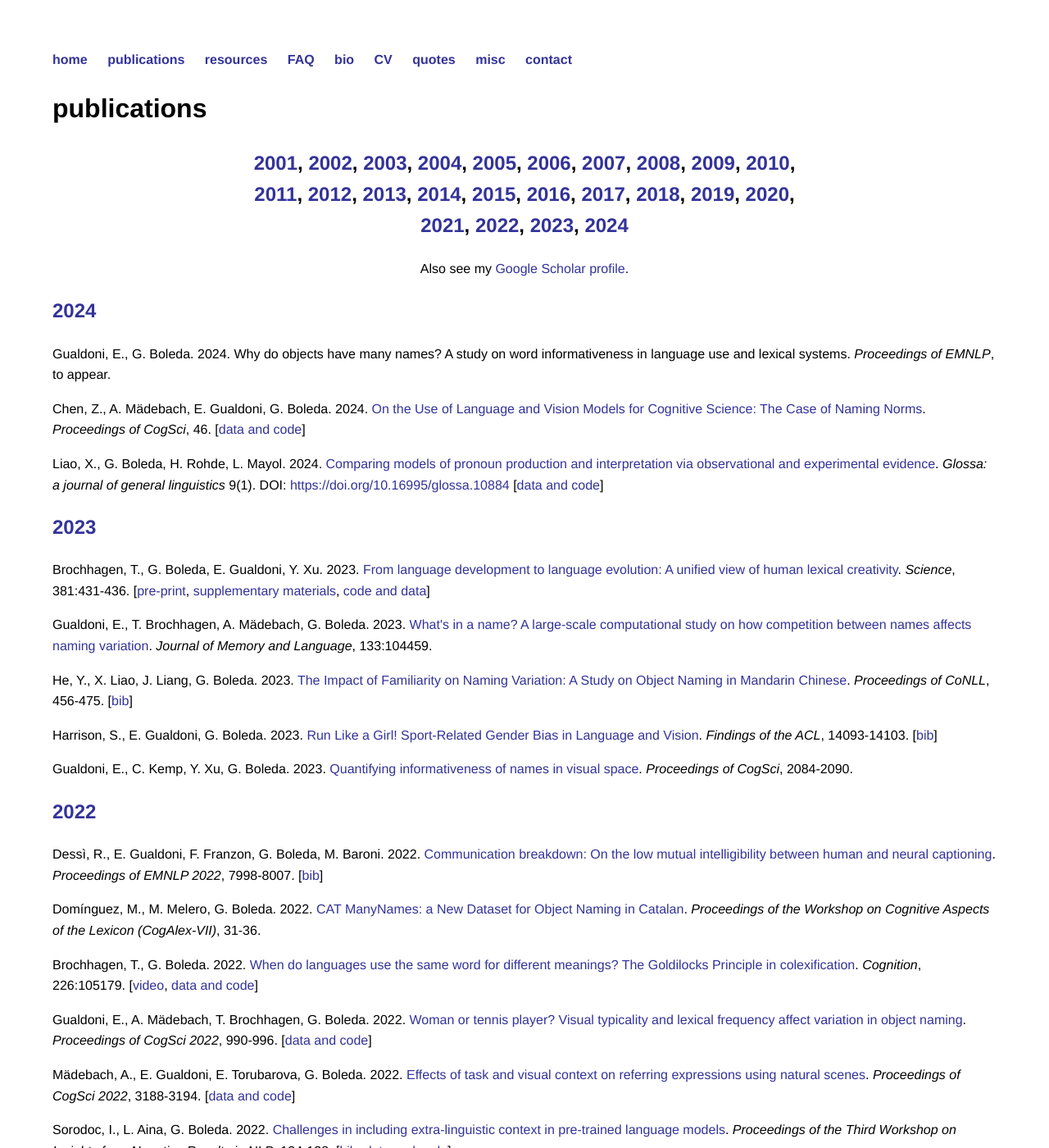
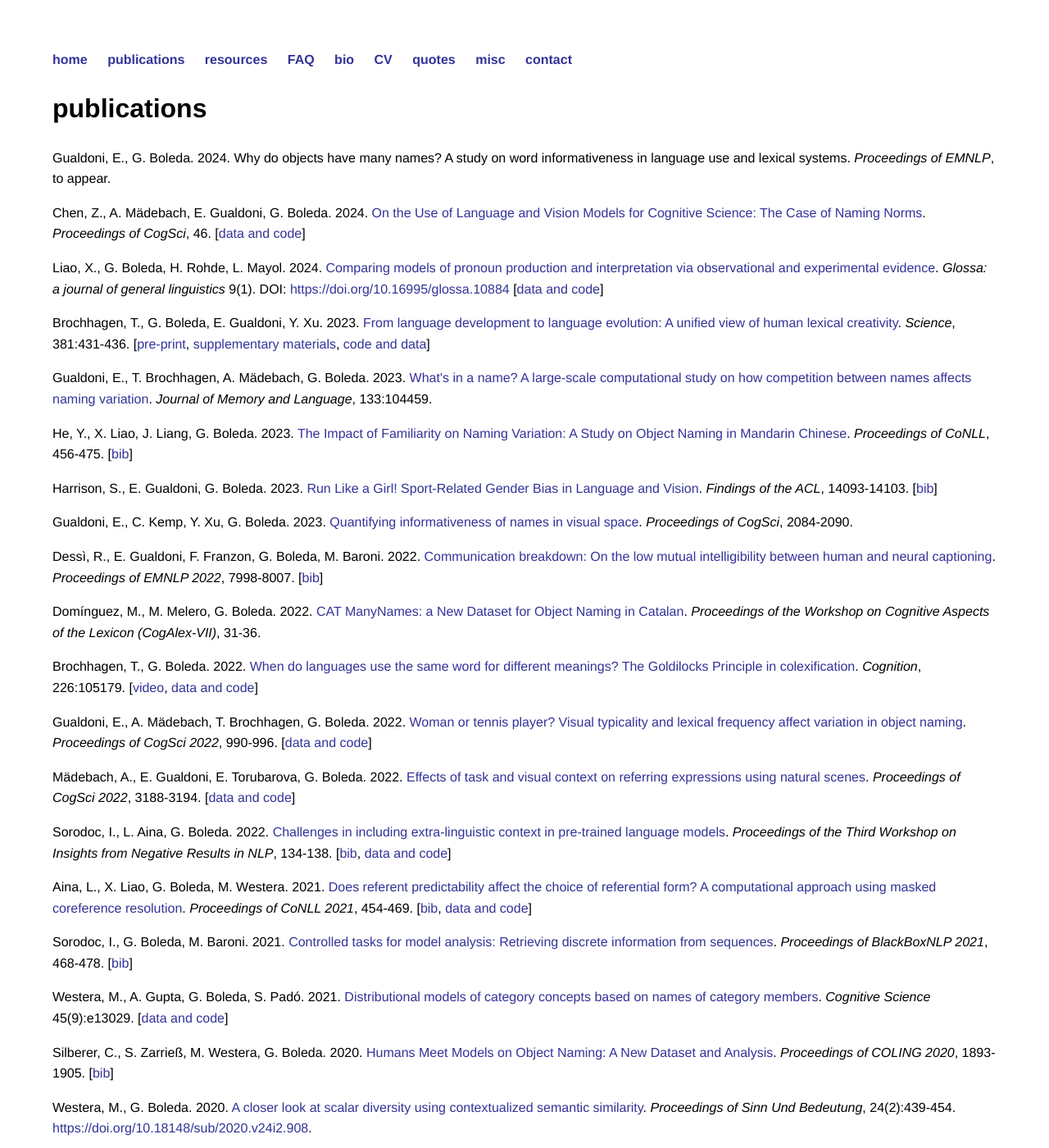
Before and after one commit to gboleda/gboleda.github.io, a Jekyll site: the page built from pubs/index.html, in a window 1280 px wide and 1400 px high. Shown: the whole window at 82% size. Built offline with Jekyll 4.4.1, drawn with Linux system fonts in a browser that asks for light colours; some of the changed text lies outside the part shown.

Commit message:
remove partition by year

```diff
--- a/pubs/index.html
+++ b/pubs/index.html
@@ -4,27 +4,6 @@ title: publications
 ---
 
 <h1>publications</h1>
-<h2 align="center">
-<a href="#2001">2001</a>,
-<a href="#2002">2002</a>,
-<a href="#2003">2003</a>,
-<a href="#2004">2004</a>,
-<a href="#2005">2005</a>,
-<a href="#2006">2006</a>,
-<a href="#2007">2007</a>,
-<a href="#2008">2008</a>,
-<a href="#2009">2009</a>,
-<a href="#2010">2010</a>,
-<br>
-<a href="#2011">2011</a>, <a href="#2012">2012</a>, <a href="#2013">2013</a>,
-<a href="#2014">2014</a>, <a href="#2015">2015</a>, <a href="#2016">2016</a>,
-<a href="#2017">2017</a>, <a href="#2018">2018</a>, <a href="#2019">2019</a>,
-<a href="#2020">2020</a>,
-<br>
-<a href="#2021">2021</a>, <a href="#2022">2022</a>, <a href="#2023">2023</a>, <a href="#2023">2024</a>
-</h2>
-
-<p style="text-align:center">Also see my <a href="https://scholar.google.com/citations?user=NFJ9kUEAAAAJ">Google Scholar profile</a>.</p>
 
 <!--
 <p>G. Boleda. 2024.
@@ -36,8 +15,6 @@ title: publications
 
 <h2>in preparation / forthcoming</h2>
 -->
-
-<h2><a name="2024">2024</a></h2>
 
 <p>Gualdoni, E., G. Boleda. 2024.
   Why do objects have many names? A study on word informativeness in language use and lexical systems.
@@ -56,10 +33,6 @@ title: publications
   DOI: <a href="https://doi.org/10.16995/glossa.10884">https://doi.org/10.16995/glossa.10884</a>
   [<a href="https://doi.org/10.17605/OSF.IO/N54SW">data and code</a>]
 </p>
-
-
-
-<h2><a name="2023">2023</a></h2>
 
 <p>Brochhagen, T., G. Boleda, E. Gualdoni, Y. Xu. 2023.
   <a href="https://www.science.org/doi/10.1126/science.ade7981">From language development to language evolution: A unified view of human lexical creativity</a>.
@@ -88,8 +61,6 @@ title: publications
   <a href="https://escholarship.org/content/qt9s31d3mq/qt9s31d3mq.pdf?t=rxyb34">Quantifying informativeness of names in visual space</a>.
   <i>Proceedings of CogSci</i>, 2084-2090.
 </p>
-
-<h2><a name="2022">2022</a></h2>
 
 <p>Dessì, R., E. Gualdoni, F. Franzon, G. Boleda, M. Baroni. 2022.
   <a href="https://aclanthology.org/2022.emnlp-main.546.pdf">Communication breakdown: On the low mutual intelligibility between human and neural captioning</a>.
@@ -126,8 +97,6 @@ title: publications
   [<a href="https://www.aclweb.org/anthology/2022.insights-1.18.bib">bib</a>, <a href="https://github.com/sorodoc/DiscreteSeq">data and code</a>]
 </p>
 
-<h2><a name="2021">2021</a></h2>
-
 <p>Aina, L., X. Liao, G. Boleda, M. Westera. 2021.
   <a href="https://aclanthology.org/2021.conll-1.36.pdf">Does referent predictability affect the choice of referential form? A computational approach using masked coreference resolution</a>.
   <i>Proceedings of CoNLL 2021</i>, 454-469.
@@ -144,8 +113,6 @@ title: publications
     <a href="http://dx.doi.org/10.1111/cogs.13029">Distributional models of category concepts based on names of category members</a>.
     <i>Cognitive Science</i> 45(9):e13029. [<a href="https://osf.io/txchw/">data and code</a>]
 </p>
-
-<h2><a name="2020">2020</a></h2>
 
 <p>Silberer, C., S. Zarrieß, M. Westera, G. Boleda. 2020.
   <a href="https://www.aclweb.org/anthology/2020.coling-main.172.pdf">Humans Meet Models on Object Naming: A New Dataset and Analysis</a>.
@@ -189,8 +156,6 @@ title: publications
   [<a href="https://arxiv.org/pdf/1905.01896.pdf">pre-print</a>]
 </p>
 
-<h2><a name="2019">2019</a></h2>
-
 <p>Hererra-Palacio, A. M., C. Ventura, C. Silberer, I. Sorodoc, G. Boleda, X. Giro-i-Nieto. 2019.
   <a href="https://vigilworkshop.github.io/static/papers-2019/30.pdf"> Recurrent Instance Segmentation using Sequences of Referring Expressions</a>.
   <i>Proceedings of NeurIPS 2019 Workshops, Visually Grounded Interaction and Language (ViGIL)</i>.
@@ -218,8 +183,6 @@ title: publications
 [<a href="https://www.aclweb.org/anthology/papers/W/W19/W19-0410.bib" >bib</a>]
 </p>
 
-<h2><a name="2018">2018</a></h2>
-
 <p>Gulordava, K., L. Aina, G. Boleda. 2018.
   <a href="https://www.aclweb.org/anthology/D18-1323.pdf">How to represent a word and predict it, too: improving tied architectures for language modelling</a>. In<em> Proceedings of the 2018 Conference on Empirical Methods in Natural Language Processing  (EMNLP 2018)</em>, 2936-2941, Brussels, Belgium. Association for Computational Linguistics.
   [<a href="https://www.aclweb.org/anthology/D18-1323.bib">bib</a>]
@@ -236,8 +199,6 @@ title: publications
 <p>M. Baroni, G. Boleda, S. Padó. 2018.
 <a href="https://link.springer.com/chapter/10.1007/978-3-319-77113-7_17">Show me the cup: Reference with continuous representations.</a>
 In Gelbukh, Alexander (ed.), <i>Computational Linguistics and Intelligent Text Processing</i>, 209-224, Springer.</p>
-
-<h2><a name="2017">2017</a></h2>
 
 <p>Boleda, G., S. Padó, N. The Pham, M. Baroni. 2017.
 <a href="https://aclweb.org/anthology/W/W17/W17-6904.pdf">Living a discrete life in a continuous world: Reference with distributed  representations</a>.
@@ -259,8 +220,6 @@ In Gelbukh, Alexander (ed.), <i>Computational Linguistics and Intelligent Text P
   <a href="https://link.springer.com/content/pdf/10.1007%2F978-3-319-45977-6_10.pdf">Conceptual Versus Referential Affordance in Concept Composition</a>.
   In Yoad Winter &amp; James Hampton (eds.) <i>Compositionality and Concepts in Linguistics and Psychology</i> 245-267. Springer. [<a href="http://10.1007/978-3-319-45977-6">DOI</a>]
 </p>
-
-<h2><a name="2016">2016</a></h2>
 
 <p>Boleda, G. and A. Herbelot. 2016 (eds.) 2016.
 <a href="http://www.mitpressjournals.org/toc/coli/42/4">Special Issue on Formal Distributional Semantics</a>
@@ -290,8 +249,6 @@ Association for Computational Linguistics. [<a href="https://www.aclweb.org/anth
 Association for Computational Linguistics.
 </p>
 
-<h2><a name="2015">2015</a></h2>
-
 <p>Gupta, A., G. Boleda, M. Baroni, S. Padó. 2015. <a href="http://anthology.aclweb.org/D/D15/D15-1002.pdf">Distributional vectors encode referential attributes</a>.
 <i>Proceedings of EMNLP 2015 </i>(Conference on Empirical Methods in Natural Language Processing), 12-2. Lisbon, Portugal, September.
 Association for Computational Linguistics.
@@ -312,8 +269,6 @@ Association for Computational Linguistics.
 
 <p>Boleda, G., K. Erk. 2015. <a href="https://www.dropbox.com/s/2nfrr0zkab6phg7/boleda-erk-aaai-symposium-krr-2015-def.pdf?dl=0" rel="nofollow">Distributional Semantic Features as Semantic Primitives – or Not</a>. <i>Knowledge Representation and Reasoning: Integrating Symbolic and Neural Approaches. Papers from the AAAI Spring Symposium</i>, 2-5. Palo Alto, California: AAAI Press. ISBN 978-1-57735-707-0. [<a href="https://drive.google.com/file/d/0B_hicYJxvbiOM0R4Q0tGR2owN0E/view?usp=sharing">slides</a>]</p>
 
-<h2><a name="2014">2014</a></h2>
-
 <p>Beltagy, I., S. Roller, G. Boleda, K. Erk, R. Mooney. 2014.
 <b>UTexas: Natural Language Semantics using Distributional Semantics and </b>
 <b>Probabilistic Logic</b>. <i>Proceedings of SemEval 2014</i>, 796-801, Dublin, Ireland, August 23-24 2014. [<b><a href="http://aclweb.org/anthology/S14-2141">paper</a></b>]</p>
@@ -325,7 +280,6 @@ Association for Computational Linguistics.
 In R. Baglini, T. Grinsell, J. Keane, A. R. Singerman, J. Thomas (eds.), <i>CLS 46-I The Main Session: Proceedings  of 46th Annual Meeting of the Chicago Linguistic Society</i>, Chicago, IL, USA, 17-30.
   [<a href="https://www.dropbox.com/s/nnumn762qrni1u9/arsenijevicetal_cls46.pdf?dl=0">PDF</a> (preprint))
 </p>
-<h2><a name="2013">2013</a></h2>
 
 <p>Font-Clos, F., G. Boleda, A. Corral. 2013.
   <b>A scaling law beyond Zipf's law and its relation to Heaps' law</b>.
@@ -346,8 +300,6 @@ In R. Baglini, T. Grinsell, J. Keane, A. R. Singerman, J. Thomas (eds.), <i>CLS
 
 <p>Boleda, G., M. Baroni, N. The Pham, L. McNally. 2013.
   <b>Intensionality was only alleged: On adjective-noun composition in distributional semantics</b>. <i>Proceedings of <a href="http://www.ling.uni-potsdam.de/iwcs2013">IWCS 2013</a></i>, Potsdam, Germany, 35-46. [<b><a href="http://www.aclweb.org/anthology/W/W13/W13-0104.pdf">paper</a></b>, <a href="https://www.dropbox.com/s/h4leh6nvx9gnu7q/boleda-et-al-iwcs2013-slides.pdf?dl=0">slides</a>, <a href="https://www.dropbox.com/s/iyaxc8yug6j8lh2/data-iwcs2013.zip?dl=0">data</a>, <a href="http://www.aclweb.org/anthology/W/W13/W13-0104.bib">bib</a>]</p>
-
-<h2><a name="2012">2012</a></h2>
 
 <p>Boleda, G., S. Schulte im Walde, T. Badia. 2012. <b>Modeling
 regular polysemy: A study of the semantic classification of Catalan
@@ -377,9 +329,7 @@ Propuesta de codificación de la información paleográfica y lingüística para
 </b>
 In Torrens Álvarez, María Jesús y Sánchez-Prieto Borja, Pedro (eds.), <i>Nuevas perspectivas para la edición y el estudio de documentos antiguos</i>, 447-463. Fondo Hispánico de Lingüística y Filología. Vol. 12. Bern (etc.): Peter Lang. ISSN 1663-2648.
 [<b><a href="https://dl.dropbox.com/u/513347/pubs/sanchezmarco-fontana-boleda2012.pdf">paper</a></b>]
-
 </p>
-<h2><a name="2011">2011</a></h2>
 
 <p>
 Sánchez Marco, C., G. Boleda, L. Padró. 2011.
@@ -391,8 +341,6 @@ for Cultural Heritage, Social Sciences, and Humanities</i>, Portland, Oregon, US
 2011, 1--9.
 [<b><a href="http://www.aclweb.org/anthology/W11-1501">paper</a></b>, <a href="http://aclweb.org/anthology-new/W/W11/W11-1501.bib">bib</a>]
 </p>
-
-<h2><a name="2010">2010</a></h2>
 
 <p>
 Melero, M., G. Boleda, M. Cuadros, C. España-Bonet, L. Padró, M. Quixal, C. Rodríguez. 2010.
@@ -429,8 +377,6 @@ Sanromà, R., G. Boleda. 2010.
 [<b><a href="http://www.lrec-conf.org/proceedings/lrec2010/pdf/373_Paper.pdf">PDF</a></b>] [<a href="https://doi.org/10.34810/data627">data</a>]
 </p>
 
-<h2><a name="2009">2009</a></h2>
-
 <p>Corral, A., R. Ferrer i Cancho, G. Boleda, A. Diaz-Guilera. 2009.
   <b >Universal Complex Structures in Written Language.</b> Available at <a href="http://arxiv.org/abs/0901.2924" >http://arxiv.org/abs/0901.2924</a>.
 </p>
@@ -454,8 +400,6 @@ Melero, L. Padró, M. Quixal, C. Rodríguez. 2009.
 <i>Llengua i ús</i> 45: 23-32. ISSN: 1134-7724.
 [<b><a href="http://dl.dropbox.com/u/513347/pubs/jpc_llenguaius.pdf">PDF</a></b>]
 </p>
-
-<h2><a name="2008">2008</a></h2>
 
 <p>Artstein, R., G. Boleda, F. Keller, S. Schulte im Walde (eds). 2008.
 <b>Proceedings of the COLING Workshop on Human Judgements in Computational Linguistics.
@@ -486,8 +430,6 @@ Special Issue on Ambiguity and Semantic Judgements. ISSN 1570-7075.
   <b>CUCWEB: un corpus de la llengua catalana construït a partir de la web</b>.
   <i>Estudis romànics</i> 30:291-293. Institut d'Estudis Catalans.</p>
 
-<h2><a name="2007">2007</a></h2>
-
 <p>Boleda, G., S. Schulte im Walde, T. Badia. 2007.
 <b>Modelling Polysemy in Adjective Classes by Multi-Label Classification.</b>
 <i>Proceedings of the 2007 Joint Conference on Empirical Methods in Natural Language Processing and Computational Natural Language Learning (EMNLP-CoNLL)</i>, 171-180.
@@ -501,16 +443,12 @@ Ph.D. thesis, Pompeu Fabra University.
 [<b><a href="https://www.dropbox.com/s/gs9tynzjnd59xvu/tesigbtFinal070307.pdf?dl=0">PDF</a></b>]
 </p>
 
-<h2><a name="2006">2006</a></h2>
-
 <p>Boleda, G., S. Bott, C. Castillo, R. Meza, T. Badia, V. López. 2006.
 <b>CUCWeb: a Catalan corpus built from the Web.
 </b>
 <i>Proceedings of the Second Workshop on the Web as a Corpus</i> at <i>EACL'06</i>, 19-26, Trento, Italy, April 2006.
 [<b><a href="http://www.citeulike.org/bibtex_options/user/ChaTo/article/501628">BIB</a>, <a href="http://www.aclweb.org/anthology/W/W06/W06-1704.pdf">PDF</a></b>]
 </p>
-
-<h2><a name="2005">2005</a></h2>
 
 <p>Badia, T., G. Boleda, M. Melero, A. Oliver. 2005. <b>El proyecto METIS-II. </b>
 <i>Revista de Procesamiento del Lenguaje Natural.</i> ISSN 1135-5948, 35, 443-444.
@@ -544,8 +482,6 @@ Ph.D. thesis, Pompeu Fabra University.
 [<b><a href="http://mutis.upf.es/glicom/Papers/gboleda/mbb-final.ps">PS</a></b>]
 </p>
 
-<h2><a name="2004">2004</a></h2>
-
 <p>Boleda, G., S. Bott, B. Poblete, <a href="http://www.chato.cl/">C. Castillo</a>, M.E. Fuenmayor, T. Badia, V. López. 2004. <b>CuCWeb: un corpus del català construït a partir de la web.</b> <i>II Congrés Online de l'Observatori per a la Cibersocietat, Barcelona</i>, Spain.
 [<b><a href="http://www.cibersociedad.net/congres2004/grups/fitxacom_publica2.php?grup=86&amp;id=472&amp;idioma=ca">HTML</a></b>]
 </p>
@@ -578,8 +514,6 @@ O. Valentín, E. Vallduví, T. Vallverdú. 2004. <b>PrADo: Preparación
     Automatizada de Documentos (TIC 2000-1681).</b> Technical report. [<b><a href="http://mutis.upf.es/glicom/Papers/inftecn/pradov2.pdf">PDF (2,5MB)</a></b>]
 </p>
 
-<h2><a name="2003">2003</a></h2>
-
 <p><a href="http://www.nlpado.de/%7Esebastian/">Pado, S.</a>, G. Boleda. 2003. <b>Towards Better Understanding of
 Automatic Semantic Role Assignment.</b> <i>Proceedings of Prospects and Advances in the Syntax/Semantics Interface</i>, Nancy, France. [<b><a href="http://mutis.upf.es/glicom/Papers/gboleda/asra.pdf">PDF</a></b>, <b><a href="http://mutis.upf.es/glicom/Papers/gboleda/asra.bib">BIB</a></b>]</p>
 
@@ -588,7 +522,6 @@ Acquisition.</b> <i>Proceedings of the 10th Conference of The European
 Chapter of the Association for Computational Linguistics (EACL 2003) Student Research Workshop</i>, 9-16,
 Budapest, Hungary. ISBN: 1-932432-01-9 [<b><a href="https://www.aclweb.org/anthology/E03-3003">PDF</a></b>] </p>
 
-<h2><a name="2002">2002</a></h2>
 <p>Alsina, À., T. Badia, G. Boleda, S. Bott, À. Gil, M. Quixal,
 O. Valentín. 2002.
 <b>CATCG: a general purpose parsing tool applied.</b>
@@ -627,7 +560,6 @@ paral·lels anotats.</b>
 (<a href="http://mutis.upf.es/glicom/Papers/upf2002/upfbt3.doc">DOC</a></b>]
 </p>
 
-<h2><a name="2001">2001</a></h2>
 <p>Badia, T., G. Boleda, M. Quixal. 2001. <b>Curso sobre Tecnologías de la lengua (segunda edición).</b>
 <i>QUARK, Ciencia, Medicina, Comunicación y Cultura</i>, 21, Jul - Sept. 2001. 14-16. ISSN: 1135-8521
 </p>
```
